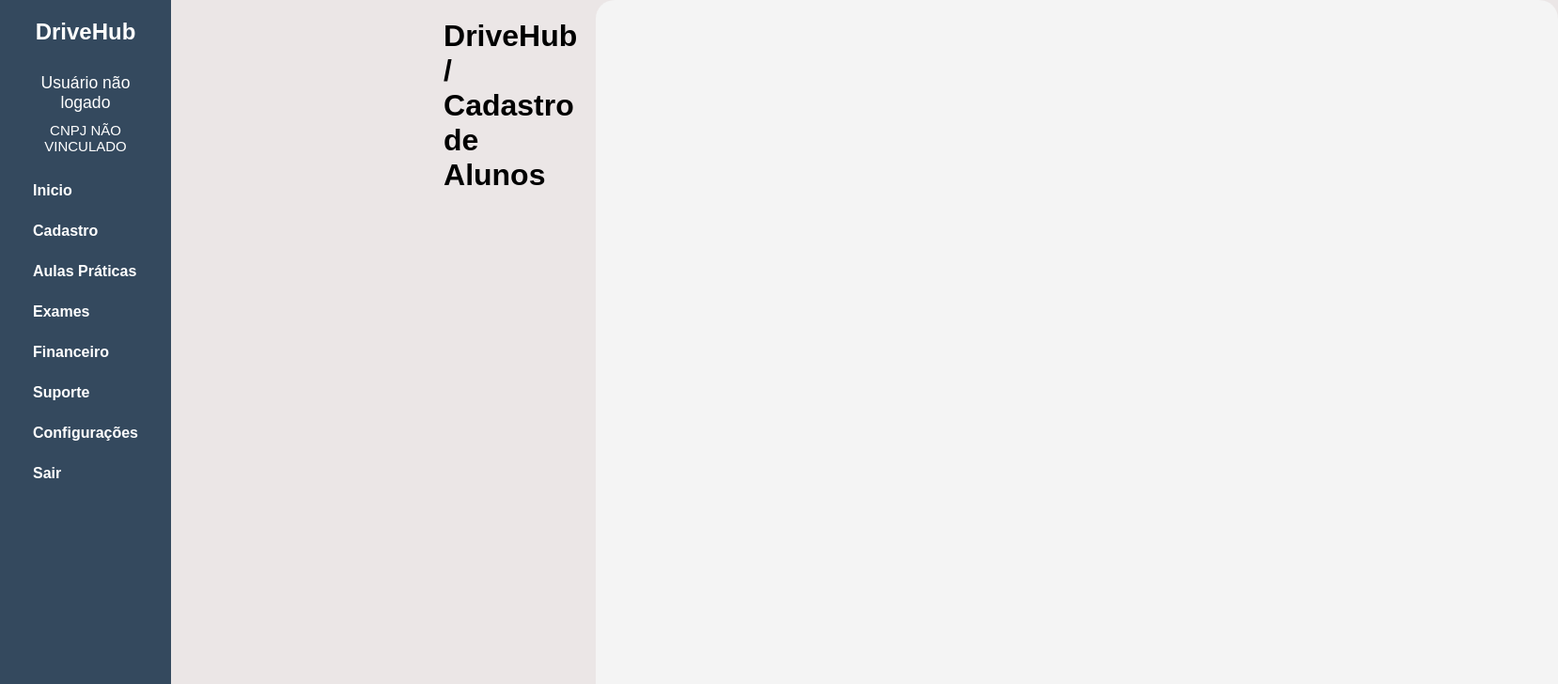
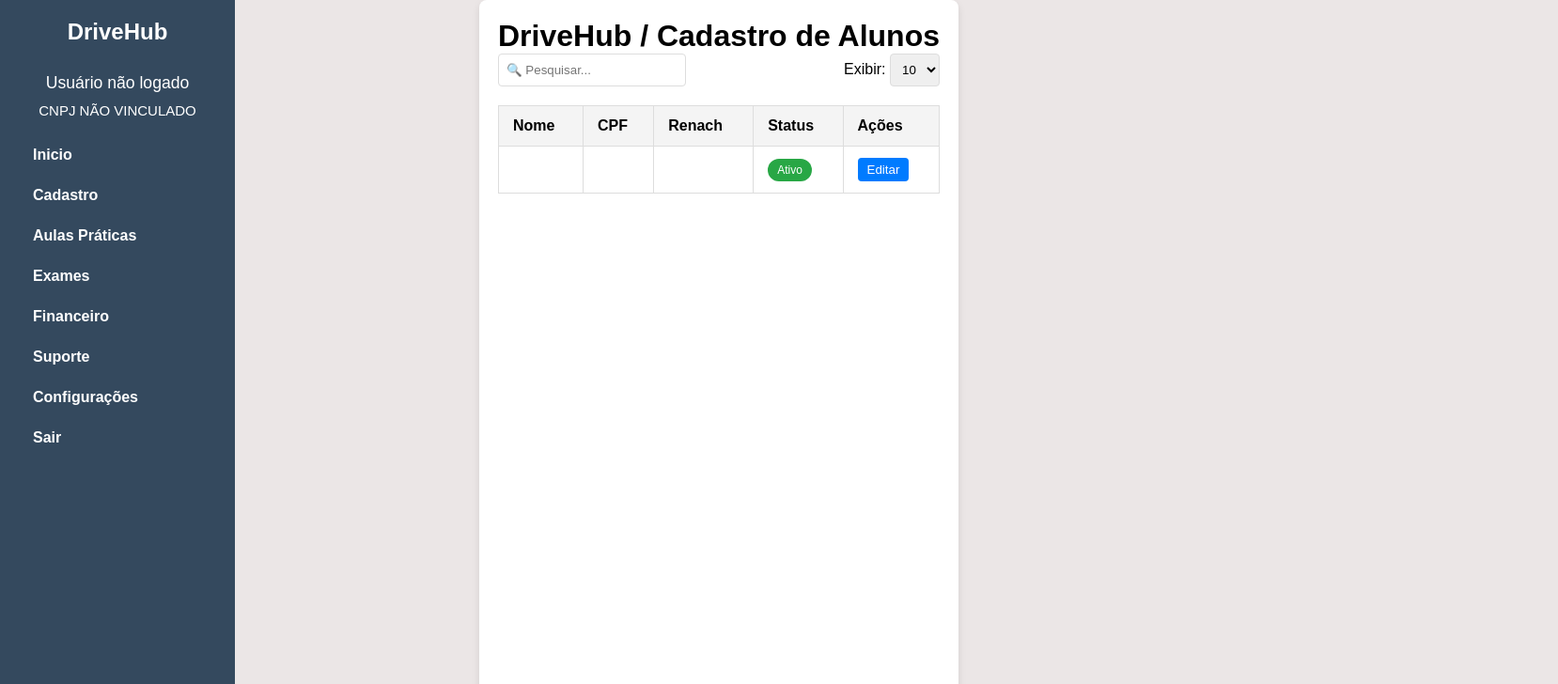
Before and after one commit to LucasGabrielAmorimSteffen/DriveHubV2, a website: page FrontEnd/HTML/pages/CadastroAlunos.html in a window 1280 px wide. Shown: the top 728 px of the page at 94% size, 1658 px wide, since content can reach past the window. Drawn offline with Linux system fonts and the light colour scheme; some icons are missing.

Commit message:
refactor: new routes and new styles

```diff
--- a/BackEnd/JS/routes/buscarAluno.js
+++ b/BackEnd/JS/routes/buscarAluno.js
@@ -20,8 +20,7 @@ async function buscarAluno(req, res) {
                data_nascimento,
                email,
                ativo
- FROM talunos
-WHERE`;
+          FROM talunos`;
         let values = [];
 
         if (cpf && renach) {
@@ -57,6 +56,4 @@ WHERE`;
     }
 }
 
-
-
 module.exports = { buscarAluno };
--- a/FrontEnd/CSS/CadastroAlunos.css
+++ b/FrontEnd/CSS/CadastroAlunos.css
@@ -2,18 +2,90 @@ body {
     background-color: #ebe6e6;
 }
 
-.form {
-    justify-self: center;
-    padding: 40%;
-    border-radius: 20px;
-    height: 85vh;
-    background-color: #f4f4f4;
-    font-size: 23px;
+/*Style Alunos*/
+
+.container {
+    max-width: 1000px;
+    margin: 0 auto;
+    background: white;
+    padding: 20px;
+    border-radius: 8px;
+    box-shadow: 0 4px 8px rgba(0, 0, 0, 0.1);
 }
 
-.form h3 {
-    font-size: 15px;
-    font-family: inherit !important;
+h2 {
+    margin-bottom: 20px;
 }
 
-/*Style Alunos*/
+/* Barra de ferramentas */
+.toolbar {
+    display: flex;
+    justify-content: space-between;
+    margin-bottom: 20px;
+}
+
+.search {
+    padding: 8px;
+    width: 200px;
+    border: 1px solid #ddd;
+    border-radius: 4px;
+}
+
+.items-per-page select {
+    padding: 8px;
+    border: 1px solid #ddd;
+    border-radius: 4px;
+}
+
+/* Tabela */
+table {
+    width: 100%;
+    border-collapse: collapse;
+}
+
+th, td {
+    padding: 12px 15px;
+    border: 1px solid #ddd;
+    text-align: left;
+}
+
+th {
+    background-color: #f4f4f4;
+    font-weight: bold;
+}
+
+tr:nth-child(even) {
+    background-color: #f9f9f9;
+}
+
+/* Status */
+.status {
+    padding: 5px 10px;
+    border-radius: 20px;
+    font-size: 12px;
+    color: white;
+    display: inline-block;
+}
+
+.status.active {
+    background-color: #28a745;
+}
+
+.status.inactive {
+    background-color: #d63384;
+}
+
+/* Botão Editar */
+.edit-btn {
+    padding: 5px 10px;
+    border: none;
+    background-color: #007bff;
+    color: white;
+    border-radius: 4px;
+    cursor: pointer;
+    transition: background-color 0.2s;
+}
+
+.edit-btn:hover {
+    background-color: #0056b3;
+}
--- a/FrontEnd/HTML/pages/CadastroAlunos.html
+++ b/FrontEnd/HTML/pages/CadastroAlunos.html
@@ -58,11 +58,41 @@
             <a href="#" class="menu-title" id="logoff" onclick="logoff(); return false;">Sair</a>
         </nav>
     </div>
-    <div class="content">
+    <div class="container">
             <h1 id="inicio">DriveHub / Cadastro de Alunos</h1>
-    </div>
-    <div class="form">
+        <div class="toolbar">
+            <input type="text" placeholder="🔍 Pesquisar..." class="search">
+            <div class="items-per-page">
+                <label for="items">Exibir:</label>
+                <select id="items">
+                    <option value="10">10</option>
+                    <option value="25">25</option>
+                    <option value="50">50</option>
+                    <option value="all">All</option>
+                </select>
+            </div>
+        </div>
 
+        <table>
+            <thead>
+                <tr>
+                    <th>Nome</th>
+                    <th>CPF</th>
+                    <th>Renach</th>
+                    <th>Status</th>
+                    <th>Ações</th>
+                </tr>
+            </thead>
+            <tbody>
+                <tr>
+                    <td id="nameA"></td> <!-- adciionar nome aluno-->
+                    <td id="cpfA"></td> <!-- adicionar os cpf -->
+                    <td id="renachA"></td> <!-- adicionar os renach -->
+                    <td><span id="statusA" class="status active">Ativo</span></td>
+                    <td><button class="edit-btn">Editar</button></td>
+                </tr>
+            </tbody>
+        </table>
     </div>
 
 
```
Also changed, not shown: BackEnd/JS/routes/dadosempresa.js (+6 -6 lines), FrontEnd/JS/scripts/alunos.js (added, +41 -0 lines). Lines whose indentation alone changed are shown as unchanged.
